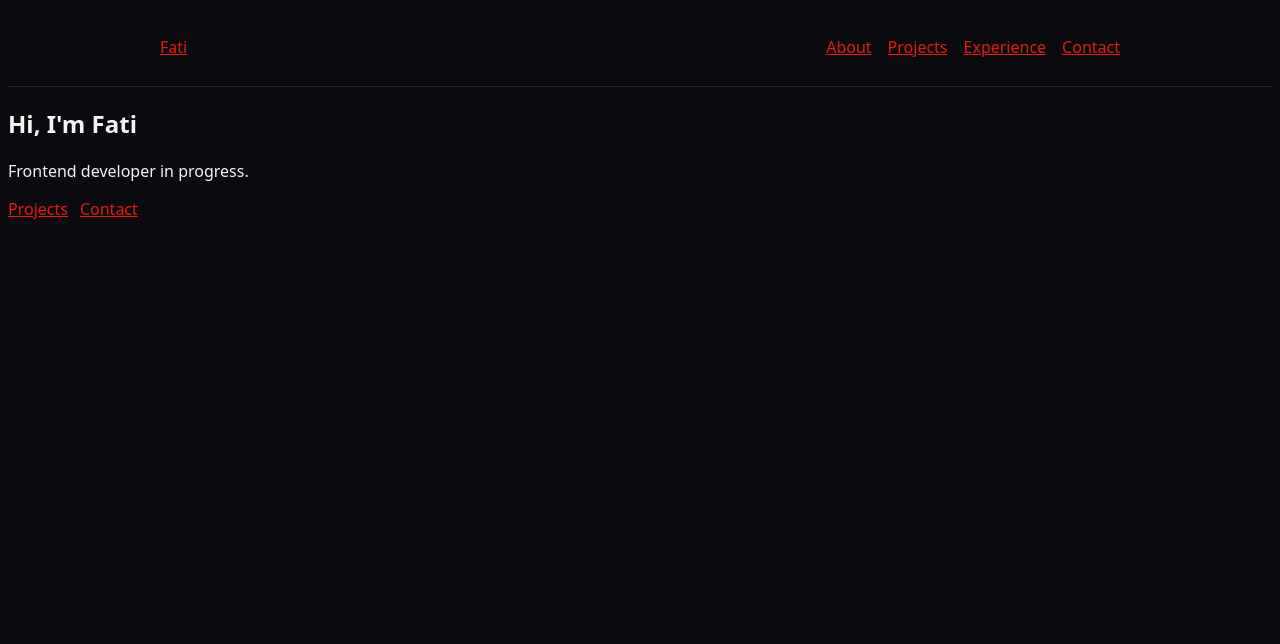
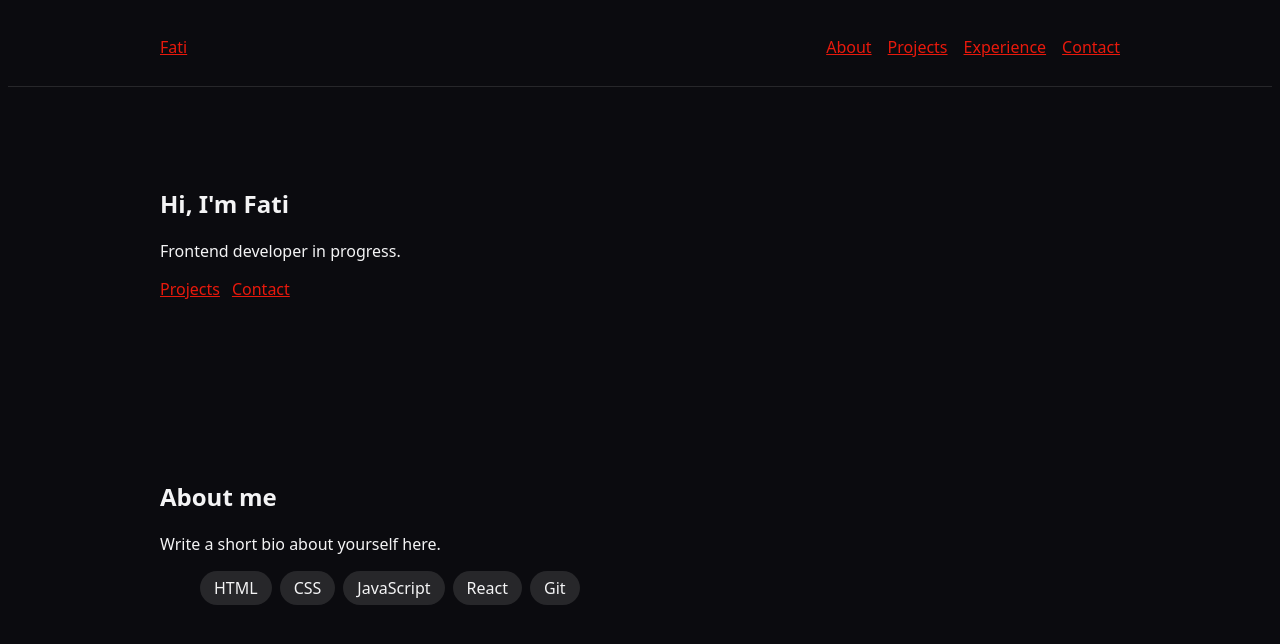
Before and after one commit to fatimagi-boop/portfolio, a React (Vite) app: page / in a window 1280 px wide. Shown: the top 644 px of the page. Built offline with nearby package versions, Linux system fonts and the light colour scheme.

Commit message:
add about section with skills

```diff
--- a/src/App.jsx
+++ b/src/App.jsx
@@ -1,5 +1,6 @@
 import Navbar from "./components/Navbar";
 import Hero from "./sections/Hero";
+import About from "./sections/About";
 
 export default function App() {
   return (
@@ -7,6 +8,7 @@ export default function App() {
       <Navbar />
       <main>
         <Hero />
+        <About />
       </main>
     </>
   );
--- /dev/null
+++ b/src/data/skills.js
@@ -0,0 +1 @@
+export const skills = ["HTML", "CSS", "JavaScript", "React", "Git"];
--- /dev/null
+++ b/src/sections/About.jsx
@@ -0,0 +1,15 @@
+import { skills } from "../data/skills";
+
+export default function About() {
+  return (
+    <section id="about">
+      <h2>About me</h2>
+      <p>Write a short bio about yourself here.</p>
+      <ul className="skills">
+        {skills.map((skill) => (
+          <li key={skill}>{skill}</li>
+        ))}
+      </ul>
+    </section>
+  );
+}
--- a/src/styles/global.css
+++ b/src/styles/global.css
@@ -8,3 +8,22 @@ a {
   color: var(--red);
   margin-right: 12px;
 }
+section {
+  padding: 80px 16px;
+  max-width: 960px;
+  margin: 0 auto;
+}
+
+.skills {
+  display: flex;
+  flex-wrap: wrap;
+  gap: 8px;
+  list-style: none;
+  margin-top: 16px;
+}
+
+.skills li {
+  background: #27272a;
+  padding: 6px 14px;
+  border-radius: 999px;
+}
```
